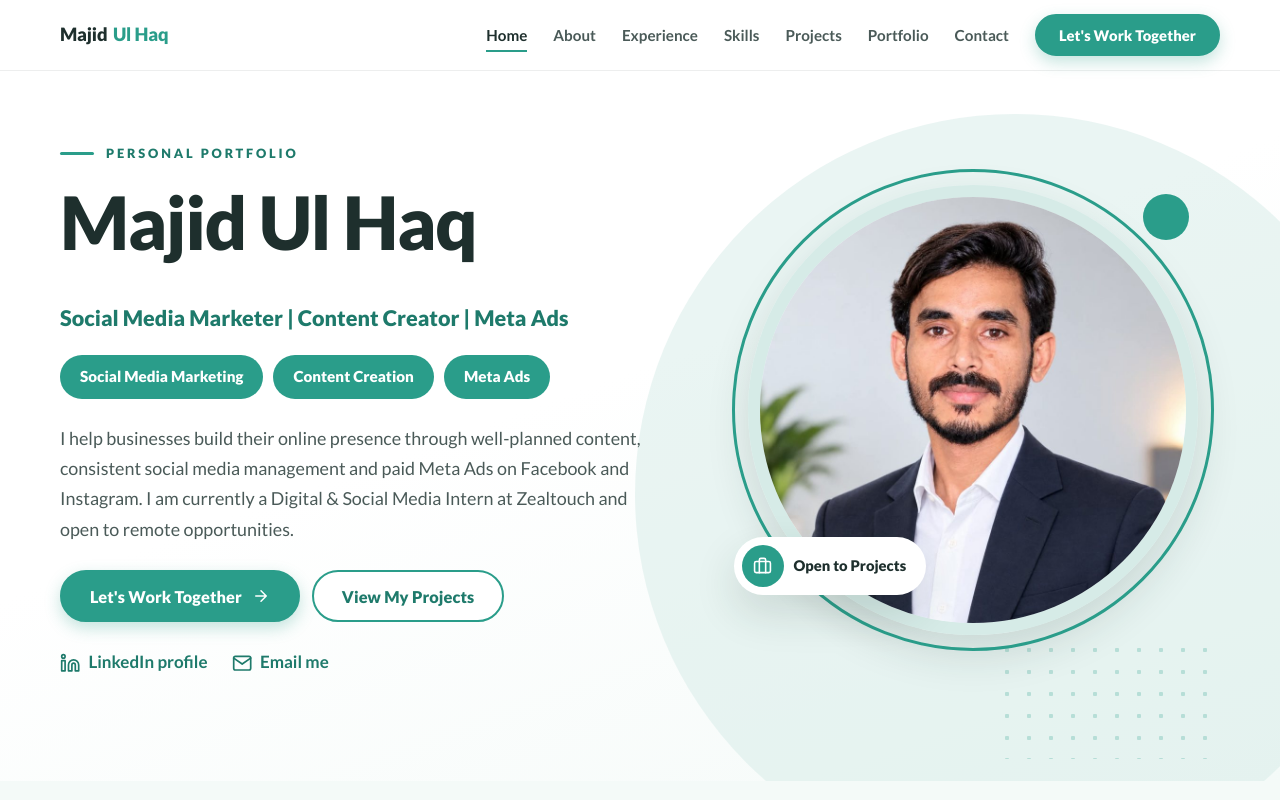
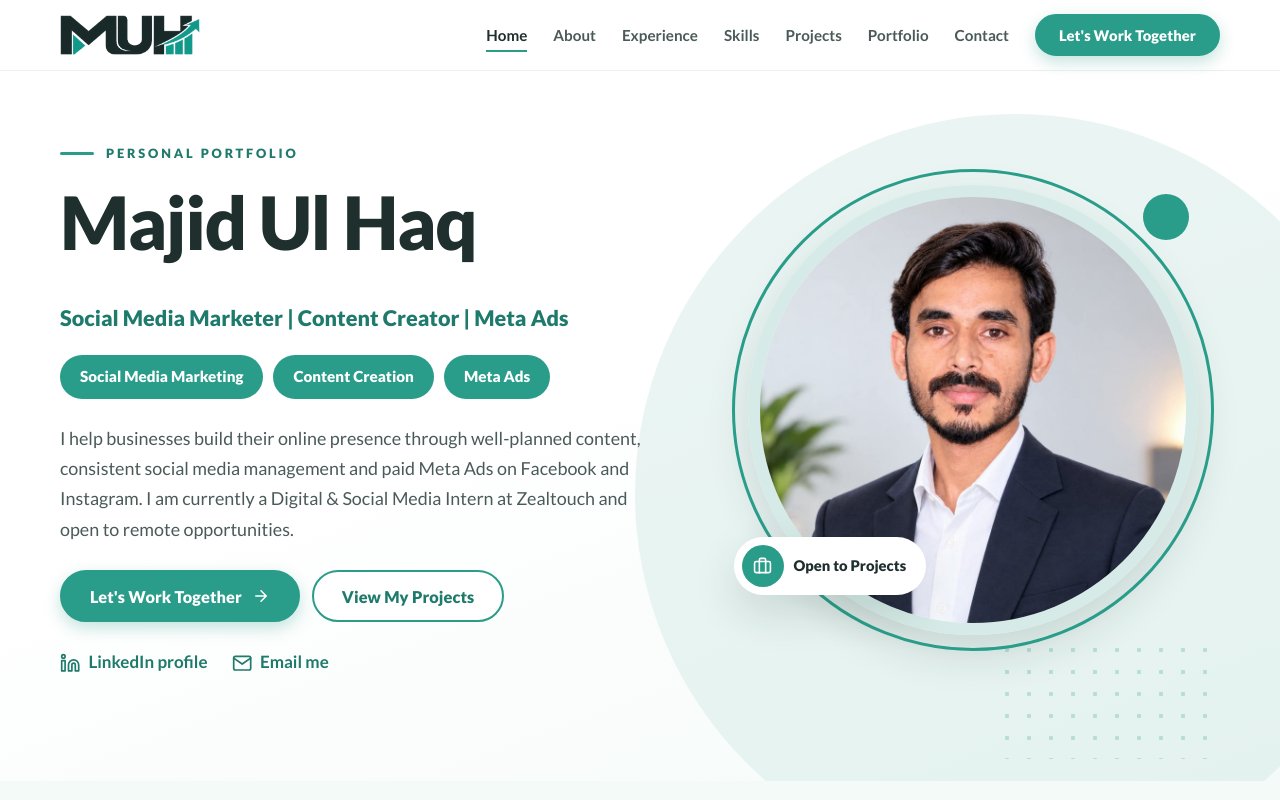
Before and after one commit to majidulhaqbsdm27-maker/majidulhaq-portfolio, a plain HTML site: page index.html in a window 1280 px wide. Shown: the top 800 px of the page. Drawn offline with Linux system fonts and the light colour scheme.

Commit message:
Add files via upload

```diff
--- a/index.html
+++ b/index.html
@@ -31,7 +31,7 @@
 <a class="skip" href="#main">Skip to content</a>
 <header>
  <div class="wrap nav">
-  <a class="logo" href="#home" aria-label="Majid Ul Haq, home">Majid <span>Ul Haq</span></a>
+  <a class="logo" href="#home" aria-label="Majid Ul Haq, home"><img src="assets/images/muh-logo.png" width="449" height="128" alt="MUH, Majid Ul Haq logo" fetchpriority="high"></a>
   <button class="burger" id="burger" aria-label="Toggle navigation menu" aria-expanded="false" aria-controls="menu"><span></span><span></span><span></span></button>
   <ul class="menu" id="menu">
    <li><a href="#home">Home</a></li><li><a href="#about">About</a></li><li><a href="#experience">Experience</a></li><li><a href="#skills">Skills</a></li><li><a href="#projects">Projects</a></li><li><a href="#portfolio">Portfolio</a></li><li><a href="#contact">Contact</a></li>
```
